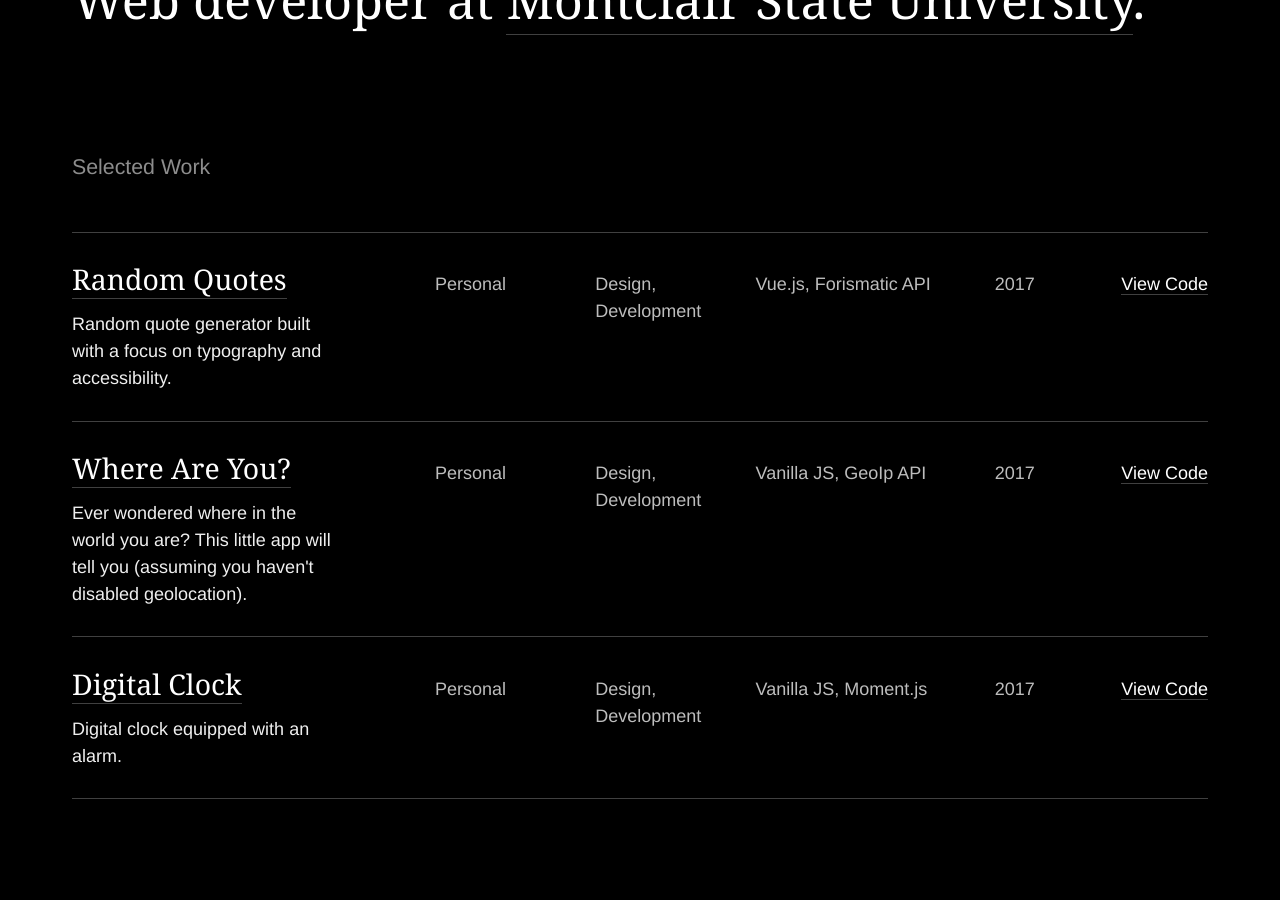
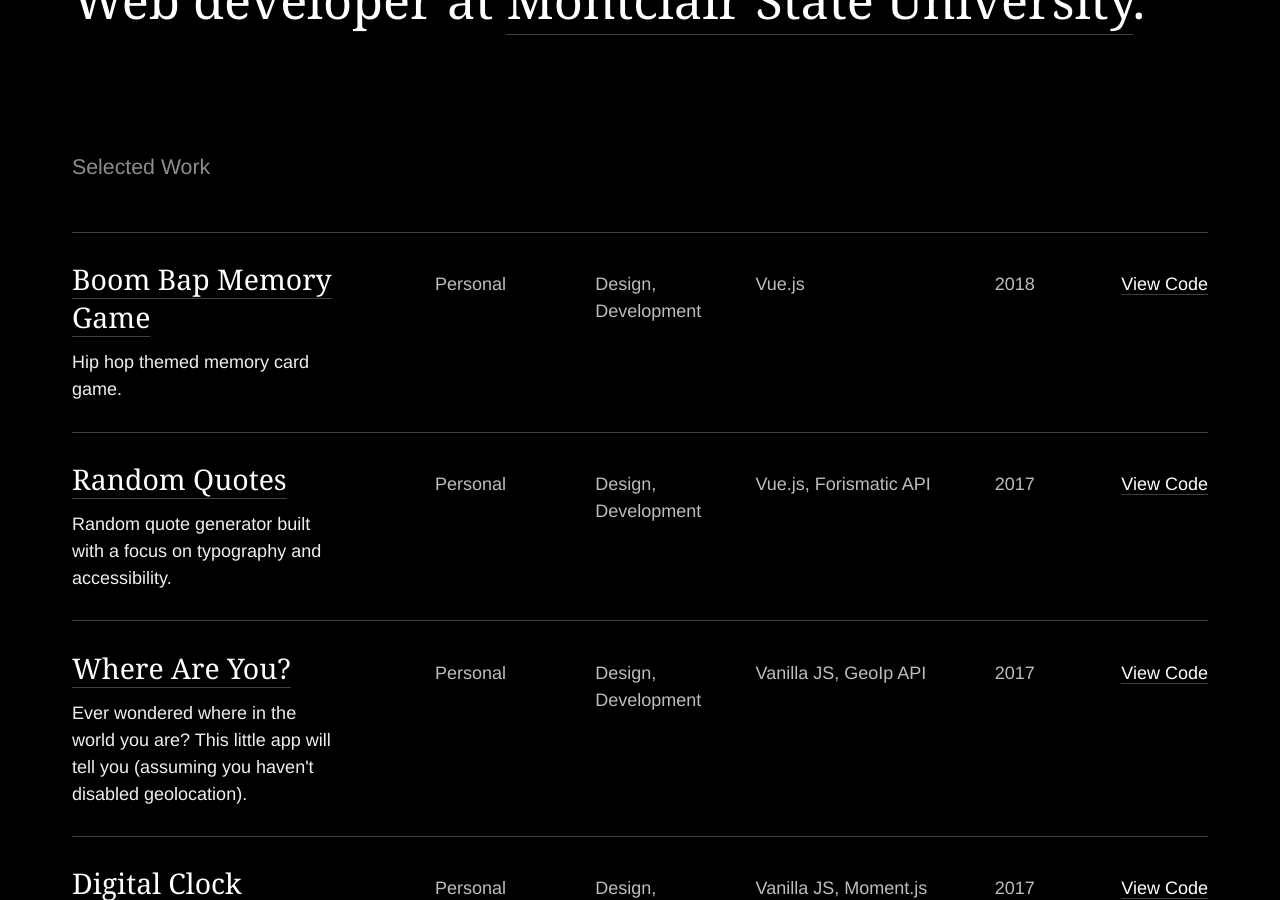
Before and after one commit to rcrespo9/portfolio-2018, a Jekyll site: the page built from index.md, in a window 1280 px wide and 900 px high, scrolled down 751 px. Built offline with Jekyll 4.4.1, drawn with Linux system fonts in a browser that asks for light colours; some web fonts are replaced.

Commit message:
boom bap memory game

```diff
--- a/_data/projects.yml
+++ b/_data/projects.yml
@@ -24,3 +24,12 @@
   technologies: Vue.js, Forismatic API
   context: Personal
   github_url: https://github.com/rcrespo9/random-quotes
+
+- name: Boom Bap Memory Game
+  url: https://boom-bap-memory-game.netlify.com/
+  description: Hip hop themed memory card game.
+  year: 2018
+  role: Design, Development
+  technologies: Vue.js
+  context: Personal
+  github_url: https://github.com/rcrespo9/hip-hop-memory-card-game
```
